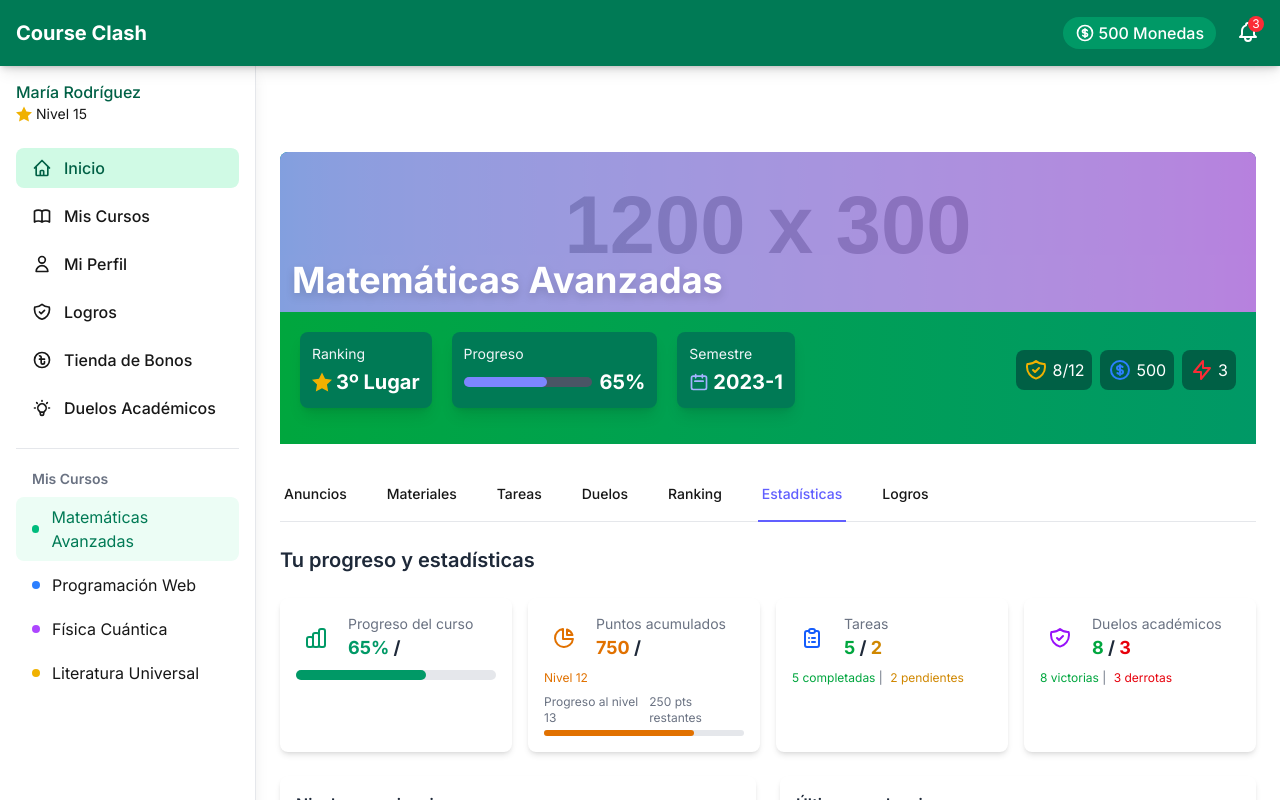
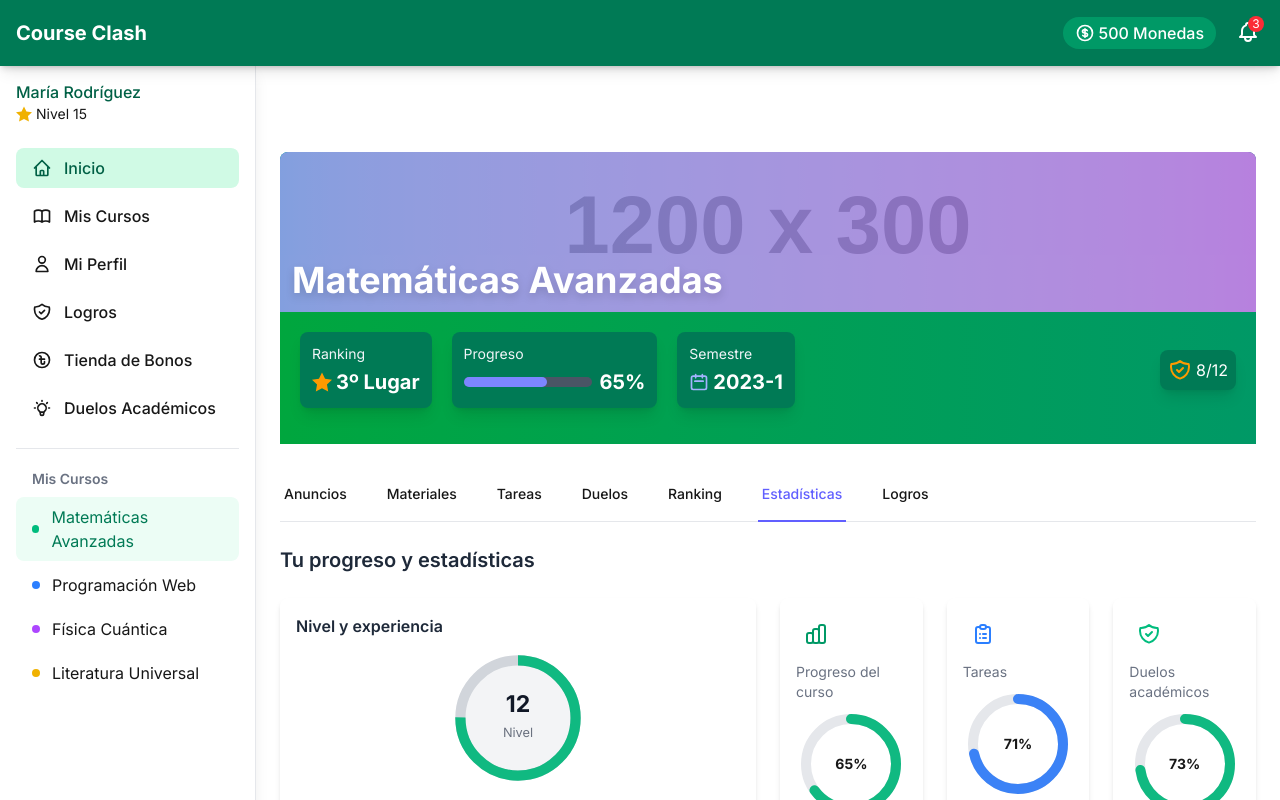
Before and after one commit to w1sec0d/CourseClash, a Next.js app in the folder frontend/: page /curso in a window 1280 px wide. Both pictures are taken after a click on the button "Estadísticas". Shown: the top 800 px of the page. Built offline with nearby package versions, Linux system fonts and the light colour scheme.

Commit message:
Mejora pestaña de estadisticas

```diff
--- a/frontend/app/curso/components/CourseMetrics.tsx
+++ b/frontend/app/curso/components/CourseMetrics.tsx
@@ -7,27 +7,37 @@ interface CourseMetricsProps {
   power: number;
 }
 
+  /**
+   * A component that displays some metrics about a course, such as the number of shields unlocked, total shields, coins and power.
+   *
+   * @param {Object} props
+   * @prop {number} shields - The number of shields unlocked.
+   * @prop {number} totalShields - The total number of shields available.
+   * @prop {number} coins - The number of coins obtained.
+   * @prop {number} power - The power obtained.
+   * @returns {React.ReactElement}
+   */
 const CourseMetrics: React.FC<CourseMetricsProps> = ({ shields, totalShields, coins, power }) => {
   return (
     <div className="mt-2 sm:mt-0 flex gap-2">
-      <div className="bg-emerald-800 rounded-lg items-center p-2 flex">
-        <svg xmlns="http://www.w3.org/2000/svg" className="h-6 w-6 text-yellow-500" fill="none" viewBox="0 0 24 24" stroke="currentColor">
+      <div className="bg-emerald-700 rounded-lg items-center p-2 flex shadow-lg">
+        <svg xmlns="http://www.w3.org/2000/svg" className="h-6 w-6 text-amber-500" fill="none" viewBox="0 0 24 24" stroke="currentColor">
           <path strokeLinecap="round" strokeLinejoin="round" strokeWidth={2} d="M9 12l2 2 4-4m5.618-4.016A11.955 11.955 0 0112 2.944a11.955 11.955 0 01-8.618 3.04A12.02 12.02 0 003 9c0 5.591 3.824 10.29 9 11.622 5.176-1.332 9-6.03 9-11.622 0-1.042-.133-2.052-.382-3.016z"></path>
         </svg>
         <span className="ml-1 text-white">{shields}/{totalShields}</span>
       </div>
-      <div className="bg-emerald-800 rounded-lg items-center p-2 flex">
+      {/* <div className="bg-emerald-700 rounded-lg items-center p-2 flex shadow-lg">
         <svg xmlns="http://www.w3.org/2000/svg" className="h-6 w-6 text-blue-500" fill="none" viewBox="0 0 24 24" stroke="currentColor">
           <path strokeLinecap="round" strokeLinejoin="round" strokeWidth={2} d="M12 8c-1.657 0-3 .895-3 2s1.343 2 3 2 3 .895 3 2-1.343 2-3 2m0-8c1.11 0 2.08.402 2.599 1M12 8V7m0 1v8m0 0v1m0-1c-1.11 0-2.08-.402-2.599-1M21 12a9 9 0 11-18 0 9 9 0 0118 0z"></path>
         </svg>
         <span className="ml-1 text-white">{coins}</span>
       </div>
-      <div className="bg-emerald-800 rounded-lg items-center p-2 flex">
+      <div className="bg-emerald-700 rounded-lg items-center p-2 flex shadow-lg">
         <svg xmlns="http://www.w3.org/2000/svg" className="h-6 w-6 text-red-500" fill="none" viewBox="0 0 24 24" stroke="currentColor">
           <path strokeLinecap="round" strokeLinejoin="round" strokeWidth={2} d="M13 10V3L4 14h7v7l9-11h-7z"></path>
         </svg>
         <span className="ml-1 text-white">{power}</span>
-      </div>
+      </div> */}
     </div>
   );
 };
--- a/frontend/app/curso/components/CourseStats.tsx
+++ b/frontend/app/curso/components/CourseStats.tsx
@@ -12,7 +12,7 @@ const CourseStats: React.FC<CourseStatsProps> = ({ ranking, progress, semester }
       <div className="bg-emerald-700 rounded-lg p-3 shadow-lg">
         <div className="text-slate-100 text-sm mb-1">Ranking</div>
         <div className="items-center flex">
-          <svg xmlns="http://www.w3.org/2000/svg" className="h-5 w-5 text-yellow-500 mr-1" fill="currentColor" viewBox="0 0 24 24">
+          <svg xmlns="http://www.w3.org/2000/svg" className="h-5 w-5 text-amber-500 mr-1" fill="currentColor" viewBox="0 0 24 24">
             <path d="M12 .587l3.668 7.568 8.332 1.151-6.064 5.828 1.48 8.279-7.416-3.967-7.417 3.967 1.481-8.279-6.064-5.828 8.332-1.151z"></path>
           </svg>
           <span className="text-xl font-bold text-white">{ranking}</span>
--- a/frontend/app/curso/components/estadisticas/components/EstadisticaCard.tsx
+++ b/frontend/app/curso/components/estadisticas/components/EstadisticaCard.tsx
@@ -1,10 +1,11 @@
 import React from 'react';
+import { motion } from 'framer-motion';
 
 interface EstadisticaCardProps {
   icon: React.ReactNode;
   label: string;
   valor1: React.ReactNode;
-  valor2: React.ReactNode;
+  valor2?: React.ReactNode;
   detalle1: string;
   detalle2: string;
   color1?: string;
@@ -12,24 +13,168 @@ interface EstadisticaCardProps {
   customContent?: React.ReactNode;
 }
 
+// Componente para la barra de progreso circular
+const CircularProgress: React.FC<{ value1: React.ReactNode; value2: React.ReactNode; color1: string; color2: string }> = ({
+  value1,
+  value2,
+  color1,
+  color2
+}) => {
+  // Función auxiliar para loguear y depurar
+  const log = (msg: string, val: any) => {
+    console.log(`[CircularProgress] ${msg}:`, val);
+    return val;
+  };
+
+  // Extraer valores numéricos de ReactNode o string
+  const extractNumber = (value: React.ReactNode): number => {
+    if (typeof value === 'number') return value;
+
+    if (typeof value === 'string') {
+      const num = parseFloat(value.replace(/[^0-9.]/g, ''));
+      return isNaN(num) ? 0 : num;
+    }
+
+    if (React.isValidElement(value)) {
+      // Intentamos extraer un valor numérico del elemento React
+      const props = value.props as { children?: React.ReactNode };
+
+      if (props && props.children !== undefined) {
+        // Si children es un string (ej: "5%")
+        if (typeof props.children === 'string') {
+          const num = parseFloat(props.children.replace(/[^0-9.]/g, ''));
+          return isNaN(num) ? 0 : num;
+        }
+        // Si children es directamente un número
+        if (typeof props.children === 'number') {
+          return props.children;
+        }
+      }
+    }
+
+    return 0;
+  };
+
+  // Extraer los valores numéricos
+  const val1 = log('valor1 extraído', extractNumber(value1));
+  let val2 = log('valor2 extraído', extractNumber(value2));
+
+  // Si valor2 es 0 o no se pudo extraer, lo tratamos como el valor total
+  // Hay dos casos principales:
+  // 1. Para progreso (65/100): valor2 es el total (100)
+  // 2. Para tareas o duelos: valor2 es tareasCompletadas/(tareasCompletadas+tareasPendientes)
+  if (val2 <= 0) {
+    val2 = 100; // Valor por defecto
+  }
+
+  // Para el caso de tareas o duelos (5 completadas, 2 pendientes), calculamos el porcentaje
+  // basado en el total (completadas + pendientes)
+  let percentage;
+  if (val1 === val2) {
+    percentage = 100; // Si son iguales, es 100%
+  } else if (val1 < val2) {
+    // Caso progreso: val1=65, val2=100 → 65%
+    percentage = Math.min(100, Math.max(0, (val1 / val2) * 100));
+  } else {
+    // Caso tareas/duelos: val1=5, val2=2 → porcentaje sobre el total (5+2)
+    percentage = Math.min(100, Math.max(0, (val1 / (val1 + val2)) * 100));
+  }
+
+  log('porcentaje calculado', percentage);
+
+  // Variables para el SVG
+  const size = 100;
+  const strokeWidth = 10;
+  const radius = (size - strokeWidth) / 2;
+  const circumference = 2 * Math.PI * radius;
+  const dash = (circumference * percentage) / 100;
+  const gap = circumference - dash;
+
+  // Convertir los nombres de colores de Tailwind a valores hexadecimales
+  const getColor = (colorClass: string) => {
+    if (colorClass.includes('emerald')) return '#10b981';
+    if (colorClass.includes('amber')) return '#f59e0b';
+    if (colorClass.includes('blue')) return '#3b82f6';
+    if (colorClass.includes('red')) return '#ef4444';
+    if (colorClass.includes('yellow')) return '#eab308';
+    if (colorClass.includes('purple')) return '#8b5cf6';
+    if (colorClass.includes('green')) return '#22c55e';
+    return '#64748b'; // Valor por defecto (slate)
+  };
+
+  return (
+    <div className="flex justify-center items-center py-3">
+      <div className="relative">
+        <svg width={size} height={size} viewBox={`0 0 ${size} ${size}`} className="transform -rotate-90">
+          {/* Círculo de fondo */}
+          <circle
+            cx={size / 2}
+            cy={size / 2}
+            r={radius}
+            fill="none"
+            stroke="#e5e7eb" // Gris claro para el fondo
+            strokeWidth={strokeWidth}
+          />
+          {/* Arco de progreso */}
+          <circle
+            cx={size / 2}
+            cy={size / 2}
+            r={radius}
+            fill="none"
+            stroke={getColor(color1)}
+            strokeWidth={strokeWidth}
+            strokeDasharray={`${dash} ${gap}`}
+            strokeLinecap="round"
+            className="transition-all duration-1000 ease-in-out"
+          />
+        </svg>
+        <div className="absolute inset-0 flex flex-col items-center justify-center">
+          <span className="text-sm font-bold">{Math.round(percentage)}%</span>
+        </div>
+      </div>
+    </div>
+  );
+};
+
 const EstadisticaCard: React.FC<EstadisticaCardProps> = ({ icon, label, valor1, valor2, detalle1, detalle2, color1 = '', color2 = '', customContent }) => (
-  <div className="bg-white rounded-lg shadow-md p-4">
+  <motion.div
+    initial={{ opacity: 0, y: 20 }}
+    animate={{ opacity: 1, y: 0 }}
+    transition={{ duration: 0.5 }}
+    className="bg-white rounded-lg shadow-md p-4 w-full">
     <div className="flex items-center">
       <div className={`p-2 rounded-lg mr-3 ${color1 ? color1 : 'bg-gray-100'}`}>{icon}</div>
-      <div>
-        <p className="text-sm text-gray-500">{label}</p>
-        <p className="text-lg font-bold text-gray-800">
-          <span className={color1}>{valor1}</span> / <span className={color2}>{valor2}</span>
-        </p>
-      </div>
     </div>
-    <div className="mt-2 text-xs text-gray-500">
+
+    <div className="flex items-center mt-2">
+      <p className="text-sm text-gray-500">{label}</p>
+    </div>
+
+    {/* Mostramos la barra de progreso circular si hay valor2 */}
+    {valor2 && (
+      <CircularProgress
+        value1={valor1}
+        value2={valor2}
+        color1={color1 || 'text-emerald-500'}
+        color2={color2 || 'text-gray-300'}
+      />
+    )}
+
+    <div className="flex items-center justify-center">
+      <p className="text-xl font-bold text-gray-800">
+        <span className={color1}>{valor1}</span>
+        {valor2 && <span className={color2}> / {valor2}</span>}
+      </p>
+    </div>
+
+    <div className="mt-2 text-xs text-gray-500 text-center">
       {detalle1 && detalle2 ? (
         <>
-          <span className={color1}>{detalle1}</span> | <span className={`${color2} ml-1`}>{detalle2}</span>
+          <div>{detalle1}</div>
+          <div>{detalle2}</div>
         </>
       ) : (
-        <span className={color1}>{detalle1}</span>
+        <div>{detalle1 || detalle2}</div>
       )}
     </div>
     {customContent && (
@@ -37,7 +182,7 @@ const EstadisticaCard: React.FC<EstadisticaCardProps> = ({ icon, label, valor1,
         {customContent}
       </div>
     )}
-  </div>
+  </motion.div>
 );
 
 export default EstadisticaCard;
--- a/frontend/app/curso/components/estadisticas/components/EstadisticasTab.tsx
+++ b/frontend/app/curso/components/estadisticas/components/EstadisticasTab.tsx
@@ -1,4 +1,5 @@
 import React, { useState } from 'react';
+import { motion } from 'framer-motion';
 import EstadisticaCard from './EstadisticaCard';
 import HistorialModal from './HistorialModal';
 
@@ -56,85 +57,7 @@ const EstadisticasTab: React.FC<EstadisticasTabProps> = ({ estadisticas }) => {
         <h2 className="text-xl font-semibold text-gray-800 mb-4">Tu progreso y estadísticas</h2>
       </div>
       {/* Tarjetas de estadísticas generales */}
-      <div className="grid grid-cols-1 md:grid-cols-2 lg:grid-cols-4 gap-4 mb-6">
-        <EstadisticaCard
-          icon={
-            <svg className="w-6 h-6 text-emerald-600" fill="none" stroke="currentColor" viewBox="0 0 24 24" xmlns="http://www.w3.org/2000/svg">
-              <path strokeLinecap="round" strokeLinejoin="round" strokeWidth={2} d="M9 19v-6a2 2 0 00-2-2H5a2 2 0 00-2 2v6a2 2 0 002 2h2a2 2 0 002-2zm0 0V9a2 2 0 012-2h2a2 2 0 012 2v10m-6 0a2 2 0 002 2h2a2 2 0 002-2m0 0V5a2 2 0 012-2h2a2 2 0 012 2v14a2 2 0 01-2 2h-2a2 2 0 01-2-2z" />
-            </svg>
-          }
-          label="Progreso del curso"
-          valor1={<>{sampleEstadisticas.progreso}%</>}
-          valor2={<></>}
-          detalle1={''}
-          detalle2={''}
-          color1="text-emerald-600"
-          customContent={
-            <div className="mt-2 w-full bg-gray-200 rounded-full h-2.5">
-              <div
-                className="h-2.5 rounded-full bg-emerald-600"
-                style={{ width: `${sampleEstadisticas.progreso}%` }}
-              ></div>
-            </div>
-          }
-        />
-        <EstadisticaCard
-          icon={
-            <svg className="w-6 h-6 text-amber-600" fill="none" stroke="currentColor" viewBox="0 0 24 24" xmlns="http://www.w3.org/2000/svg">
-              <path strokeLinecap="round" strokeLinejoin="round" strokeWidth={2} d="M11 3.055A9.001 9.001 0 1020.945 13H11V3.055z" />
-              <path strokeLinecap="round" strokeLinejoin="round" strokeWidth={2} d="M20.488 9H15V3.512A9.025 9.025 0 0120.488 9z" />
-            </svg>
-          }
-          label="Puntos acumulados"
-          valor1={<span className="text-amber-600 font-bold">{sampleEstadisticas.puntos}</span>}
-          valor2={''}
-          detalle1={`Nivel ${sampleEstadisticas.nivelActual}`}
-          detalle2={''}
-          color1="text-amber-600"
-          customContent={
-            <div className="mt-2">
-              <div className="flex justify-between text-xs text-gray-500 mb-1">
-                <span>Progreso al nivel {sampleEstadisticas.siguienteNivel}</span>
-                <span>{sampleEstadisticas.puntosParaSiguienteNivel} pts restantes</span>
-              </div>
-              <div className="w-full bg-gray-200 rounded-full h-1.5">
-                <div
-                  className="h-1.5 rounded-full bg-amber-600"
-                  style={{ width: `${(sampleEstadisticas.puntos / (sampleEstadisticas.puntos + sampleEstadisticas.puntosParaSiguienteNivel)) * 100}%` }}
-                ></div>
-              </div>
-            </div>
-          }
-        />
-        <EstadisticaCard
-          icon={
-            <svg className="w-6 h-6 text-blue-600" fill="none" stroke="currentColor" viewBox="0 0 24 24" xmlns="http://www.w3.org/2000/svg">
-              <path strokeLinecap="round" strokeLinejoin="round" strokeWidth={2} d="M9 5H7a2 2 0 00-2 2v12a2 2 0 002 2h10a2 2 0 002-2V7a2 2 0 00-2-2h-2M9 5a2 2 0 002 2h2a2 2 0 002-2M9 5a2 2 0 012-2h2a2 2 0 012 2m-3 7h3m-3 4h3m-6-4h.01M9 16h.01" />
-            </svg>
-          }
-          label="Tareas"
-          valor1={sampleEstadisticas.tareasCompletadas}
-          valor2={sampleEstadisticas.tareasPendientes}
-          detalle1={`${sampleEstadisticas.tareasCompletadas} completadas`}
-          detalle2={`${sampleEstadisticas.tareasPendientes} pendientes`}
-          color1="text-green-600"
-          color2="text-yellow-600"
-        />
-        <EstadisticaCard
-          icon={
-            <svg className="w-6 h-6 text-purple-600" fill="none" stroke="currentColor" viewBox="0 0 24 24" xmlns="http://www.w3.org/2000/svg">
-              <path strokeLinecap="round" strokeLinejoin="round" strokeWidth={2} d="M9 12l2 2 4-4m5.618-4.016A11.955 11.955 0 0112 2.944a11.955 11.955 0 01-8.618 3.04A12.02 12.02 0 003 9c0 5.591 3.824 10.29 9 11.622 5.176-1.332 9-6.03 9-11.622 0-1.042-.133-2.052-.382-3.016z" />
-            </svg>
-          }
-          label="Duelos académicos"
-          valor1={sampleEstadisticas.duelosGanados}
-          valor2={sampleEstadisticas.duelosPerdidos}
-          detalle1={`${sampleEstadisticas.duelosGanados} victorias`}
-          detalle2={`${sampleEstadisticas.duelosPerdidos} derrotas`}
-          color1="text-green-600"
-          color2="text-red-600"
-        />
-      </div>
+
 
       {/* Modal de historial */}
       <HistorialModal
@@ -144,9 +67,13 @@ const EstadisticasTab: React.FC<EstadisticasTabProps> = ({ estadisticas }) => {
         titulo="Historial de duelos"
       />
 
-      <div className="grid grid-cols-1 md:grid-cols-2 gap-6">
+      <div className="grid grid-cols-1 md:grid-cols-2 gap-6 w-full">
         {/* Gráfico de nivel y experiencia */}
-        <div className="bg-white rounded-lg shadow-md p-4">
+        <motion.div
+          initial={{ opacity: 0, y: 20 }}
+          animate={{ opacity: 1, y: 0 }}
+          transition={{ duration: 0.5 }}
+          className="bg-white rounded-lg shadow-md p-4 row-span-2">
           <h3 className="text-md font-semibold text-gray-800 mb-4">Nivel y experiencia</h3>
           <div className="flex items-center justify-center mb-4">
             <div className="relative">
@@ -196,10 +123,62 @@ const EstadisticasTab: React.FC<EstadisticasTabProps> = ({ estadisticas }) => {
               <p className="text-sm font-medium text-gray-800">{sampleEstadisticas.asistencia}%</p>
             </div>
           </div>
-        </div>
+        </motion.div>
+
+        <motion.div
+          initial={{ opacity: 0, y: 20 }}
+          animate={{ opacity: 1, y: 0 }}
+          transition={{ duration: 0.5, delay: 0.1 }}
+          className="grid grid-cols-1 md:grid-cols-1 lg:grid-cols-3 gap-6 mb-5 w-full">
+          <EstadisticaCard
+            icon={
+              <svg className="w-6 h-6 text-emerald-600" fill="none" stroke="currentColor" viewBox="0 0 24 24" xmlns="http://www.w3.org/2000/svg">
+                <path strokeLinecap="round" strokeLinejoin="round" strokeWidth={2} d="M9 19v-6a2 2 0 00-2-2H5a2 2 0 00-2 2v6a2 2 0 002 2h2a2 2 0 002-2zm0 0V9a2 2 0 012-2h2a2 2 0 012 2v10m-6 0a2 2 0 002 2h2a2 2 0 002-2m0 0V5a2 2 0 012-2h2a2 2 0 012 2v14a2 2 0 01-2 2h-2a2 2 0 01-2-2z" />
+              </svg>
+            }
+            label="Progreso del curso"
+            valor1={sampleEstadisticas.progreso}
+            valor2={100}
+            detalle1={`${sampleEstadisticas.progreso}% completado`}
+            detalle2={''}
+            color1="text-emerald-600"
+          />
+          <EstadisticaCard
+            icon={
+              <svg className="w-6 h-6 text-blue-500" fill="none" stroke="currentColor" viewBox="0 0 24 24" xmlns="http://www.w3.org/2000/svg">
+                <path strokeLinecap="round" strokeLinejoin="round" strokeWidth={2} d="M9 5H7a2 2 0 00-2 2v12a2 2 0 002 2h10a2 2 0 002-2V7a2 2 0 00-2-2h-2M9 5a2 2 0 002 2h2a2 2 0 002-2M9 5a2 2 0 012-2h2a2 2 0 012 2m-3 7h3m-3 4h3m-6-4h.01M9 16h.01" />
+              </svg>
+            }
+            label="Tareas"
+            valor1={sampleEstadisticas.tareasCompletadas}
+            valor2={sampleEstadisticas.tareasPendientes}
+            detalle1={`${sampleEstadisticas.tareasCompletadas} completadas`}
+            detalle2={`${sampleEstadisticas.tareasPendientes} pendientes`}
+            color1="text-blue-500"
+            color2="text-amber-500"
+          />
+          <EstadisticaCard
+            icon={
+              <svg className="w-6 h-6 text-emerald-500" fill="none" stroke="currentColor" viewBox="0 0 24 24" xmlns="http://www.w3.org/2000/svg">
+                <path strokeLinecap="round" strokeLinejoin="round" strokeWidth={2} d="M9 12l2 2 4-4m5.618-4.016A11.955 11.955 0 0112 2.944a11.955 11.955 0 01-8.618 3.04A12.02 12.02 0 003 9c0 5.591 3.824 10.29 9 11.622 5.176-1.332 9-6.03 9-11.622 0-1.042-.133-2.052-.382-3.016z" />
+              </svg>
+            }
+            label="Duelos académicos"
+            valor1={sampleEstadisticas.duelosGanados}
+            valor2={sampleEstadisticas.duelosPerdidos}
+            detalle1={`${sampleEstadisticas.duelosGanados} victorias`}
+            detalle2={`${sampleEstadisticas.duelosPerdidos} derrotas`}
+            color1="text-emerald-500"
+            color2="text-red-500"
+          />
+        </motion.div>
 
         {/* Últimas evaluaciones */}
-        <div className="bg-white rounded-lg shadow-md p-4">
+        <motion.div
+          initial={{ opacity: 0, y: 20 }}
+          animate={{ opacity: 1, y: 0 }}
+          transition={{ duration: 0.5, delay: 0.2 }}
+          className="bg-white rounded-lg shadow-md p-4 col-span-2">
           <h3 className="text-md font-semibold text-gray-800 mb-4">Últimas evaluaciones</h3>
           <div className="space-y-3">
             {sampleEstadisticas.ultimasNotas.map((evaluacion, index) => (
@@ -233,7 +212,7 @@ const EstadisticasTab: React.FC<EstadisticasTabProps> = ({ estadisticas }) => {
               Ver historial completo
             </button>
           </div>
-        </div>
+        </motion.div>
       </div>
     </div>
   );
```
Also changed, not shown: frontend/app/curso/components/CourseHeader.tsx (+19 -0 lines), frontend/tailwind.config.js (added, +21 -0 lines).
